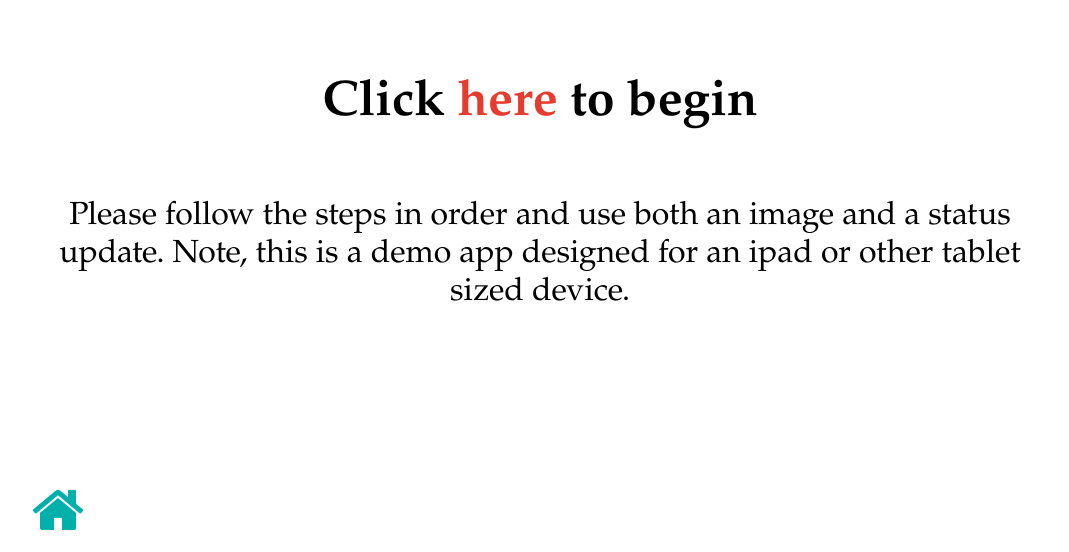
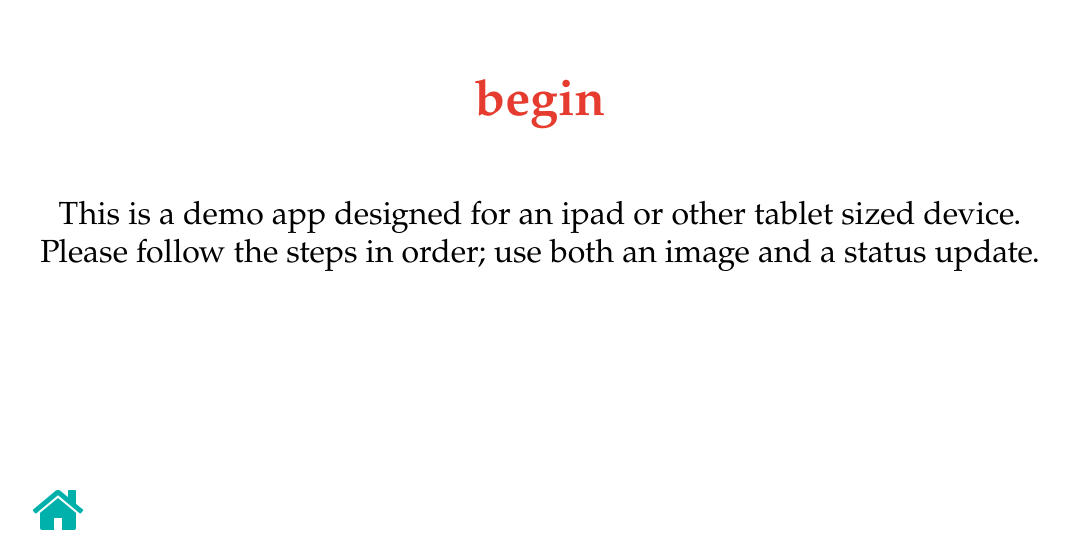
Before and after one commit to johncoleman83/holberton-mtb, a Flask app: page / in a window 1280 px wide. Shown: the part 171-723 px from the top of the page, without its empty margins (100-1169 px from the left). Run offline with Flask 2, Linux system fonts and the light colour scheme.

Commit message:
updated homepage message

```diff
--- a/app.py
+++ b/app.py
@@ -31,7 +31,7 @@ TWEET = [False, False]
 # flask integrations
 app = Flask(__name__)
 port = int(os.getenv('PORT', 8080))
-UPLOAD_FOLDER = './static/hope'
+UPLOAD_FOLDER = './static/uploads'
 app.config['UPLOAD_FOLDER'] = UPLOAD_FOLDER
 ALLOWED_EXTENSIONS = set(['png', 'jpg', 'jpeg', 'gif'])
 
--- a/templates/index.html
+++ b/templates/index.html
@@ -1,10 +1,10 @@
 {% extends "layout.html" %}
 {% block content %}
 <article>
-  <h1 id="begin">Click <a href="/selfie">here</a> to begin</h1>
-  <p id="home-info">Please follow the steps in order and use both an image
-	and a status update.  Note, this is a demo app designed for an ipad or other
-	tablet sized device.</p>
+  <h1 id="begin"><a href="/selfie">begin</a></h1>
+	<p id="home-info">This is a demo app designed for an ipad or other
+	tablet sized device.  Please follow the steps in order; use both an
+	image and a status update.</p>
 </article>
 </main>
 	  <footer>
```
Also changed, not shown: static/uploads/HBTN-Bordered-CMYK-Seahorse-Color-Blue@4x.png (added).
